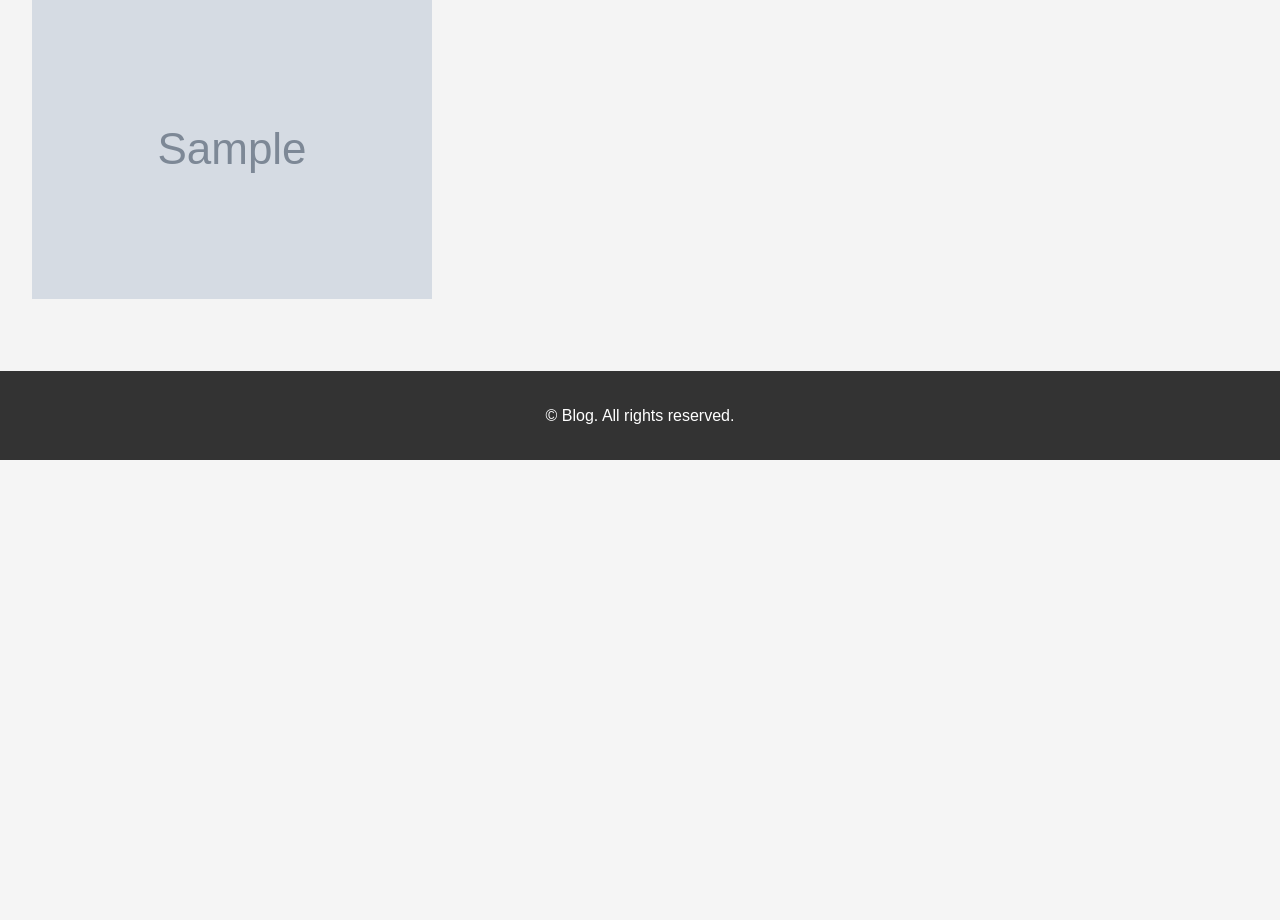
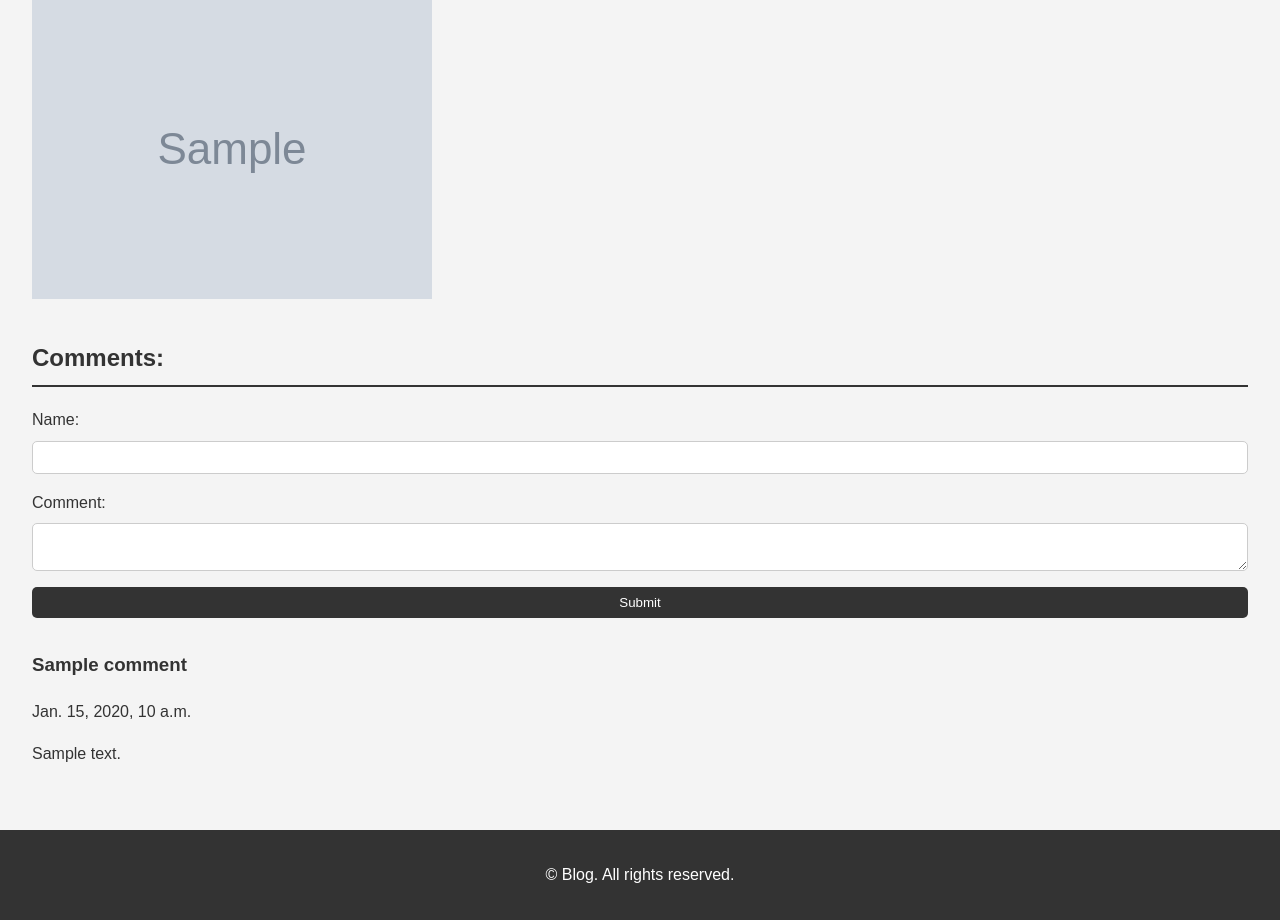
Before and after one commit to Anguilla-anguilla/personal_blog_web, a Django app: page /1/ in a window 1280 px wide. Shown: the part 345-1265 px from the top of the page. Before the commit the page ends 805 px from the top, so only its background shows below. Run offline with Django 4.2, Linux system fonts and the light colour scheme; tables that the repository leaves empty hold one stand-in row (values such as "Sample post"); grey boxes marked "Sample" are stand-in pictures.

Commit message:
Add comments

```diff
--- /dev/null
+++ b/blog/catalog/forms.py
@@ -0,0 +1,8 @@
+from django.forms import ModelForm
+from .models import Comments
+
+
+class CommentForm(ModelForm):
+    class Meta:
+        model = Comments
+        fields = ['name', 'comment']
--- a/blog/catalog/models.py
+++ b/blog/catalog/models.py
@@ -17,3 +17,21 @@ class Article(models.Model):
     def __str__(self):
         title = self.title
         return title
+
+
+class Comments(models.Model):
+    name = models.CharField(max_length=125, verbose_name='username')
+    comment = models.TextField(verbose_name='comment')
+    date = models.DateTimeField(auto_now_add=True, verbose_name='comment creation date')
+    article_id = models.ForeignKey(
+                                    to=Article,
+                                    on_delete=models.CASCADE,
+                                    verbose_name='article'
+                                    )
+
+    class Meta:
+        verbose_name = 'comment'
+        verbose_name_plural = 'comments'
+
+    def __str__(self):
+        return f'{self.name} on {self.article_id.title}'
--- a/blog/catalog/views.py
+++ b/blog/catalog/views.py
@@ -1,5 +1,6 @@
-from django.shortcuts import render, get_object_or_404
-from .models import Article
+from django.shortcuts import render, get_object_or_404, redirect
+from .models import Article, Comments
+from .forms import CommentForm
 
 
 def catalog(request):
@@ -13,5 +14,16 @@ def catalog(request):
 def article(request, pk):
     template = 'catalog/article.html'
     article = get_object_or_404(Article, pk=pk)
-    context = {'article': article}
+    comments = Comments.objects.filter(article_id=pk)
+    if request.method == 'POST':
+        form = CommentForm(request.POST)
+        if form.is_valid():
+            new_comment = form.save(commit=False)
+            new_comment.article_id = article
+            new_comment.save()
+            return redirect(to='catalog:article', pk=pk)
+    else:
+        form = CommentForm()
+    context = {'article': article,
+               'comments': comments}
     return render(request, template, context)
--- a/blog/templates/catalog/article.html
+++ b/blog/templates/catalog/article.html
@@ -12,21 +12,34 @@
       </div>
     {% endif %}
   </section>
-{% endblock content %}
+  <section id="contact">
 
-    {% comment %} <section id="contact">
-    <h2>Contact Me</h2>
-    <p>Feel free to reach out to me through the following contact form or social media links.</p>
-    <form action="#" method="post">
-      <label for="name">Name:</label>
+    <h2>Comments:</h2>
+    <form method="post">
+      {% csrf_token %}
+      {% comment %} <div>Name: {{ form.name }}</div>
+      <div>
+        <p>Comment: </p>
+        {{ form.comment }} {% endcomment %}
+      </div>
+       <label for="name">Name:</label>
       <input type="text" id="name" name="name" required>
 
-      <label for="email">Email:</label>
-      <input type="email" id="email" name="email" required>
+      <label for="comment">Comment:</label>
+      <textarea id="comment" name="comment" required></textarea>
 
-      <label for="message">Message:</label>
-      <textarea id="message" name="message" required></textarea>
+      <button type="submit">Submit</button>
+    </form>
+  </section>
 
-      <button type="submit">Send Message</button>
-    </form>
-  </section> {% endcomment %}
+{% for comment in comments %}
+    <section>
+      <h3>{{ comment.name }}</h3>
+      <p>{{ comment.date }}</p>
+      <p>{{ comment.comment }}</p>
+    </section>
+  {% empty %}
+  <p>No comments yet.</p>
+  {% endfor %}
+
+{% endblock content %}
--- /dev/null
+++ b/requirements.txt
@@ -0,0 +1,6 @@
+asgiref==3.8.1
+Django==4.2.16
+pillow==11.0.0
+sqlparse==0.5.1
+typing_extensions==4.12.2
+tzdata==2024.2
```
Also changed, not shown: blog/catalog/admin.py (+9 -3 lines), blog/catalog/migrations/0004_comments.py (added), blog/catalog/migrations/0005_alter_comments_date.py (added).
